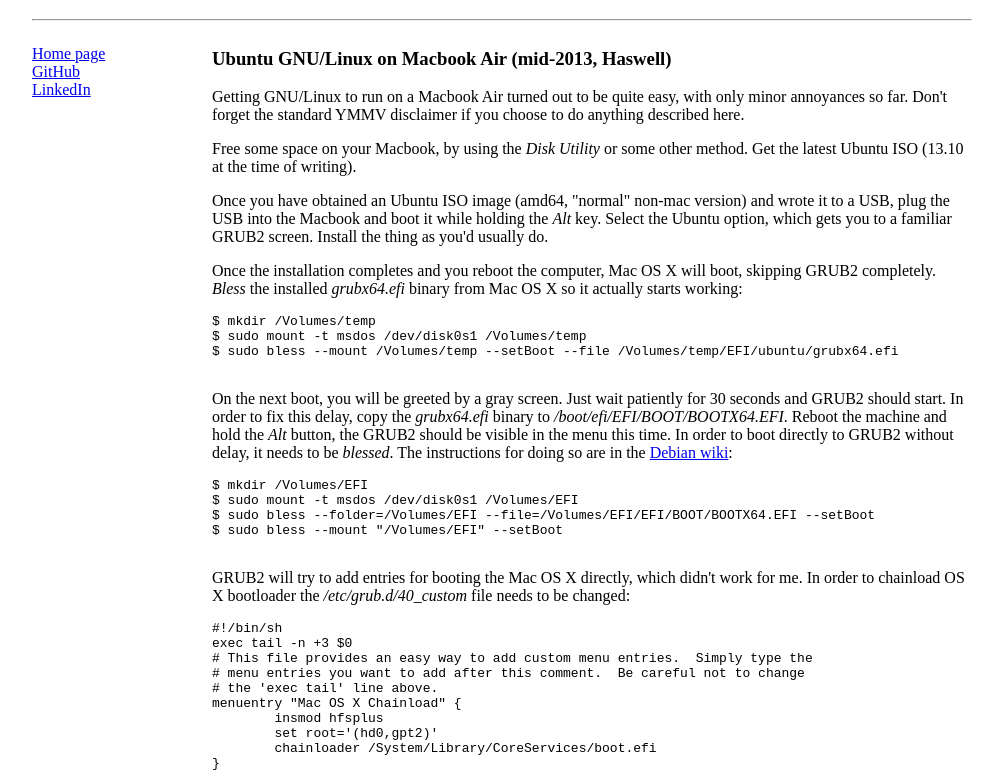
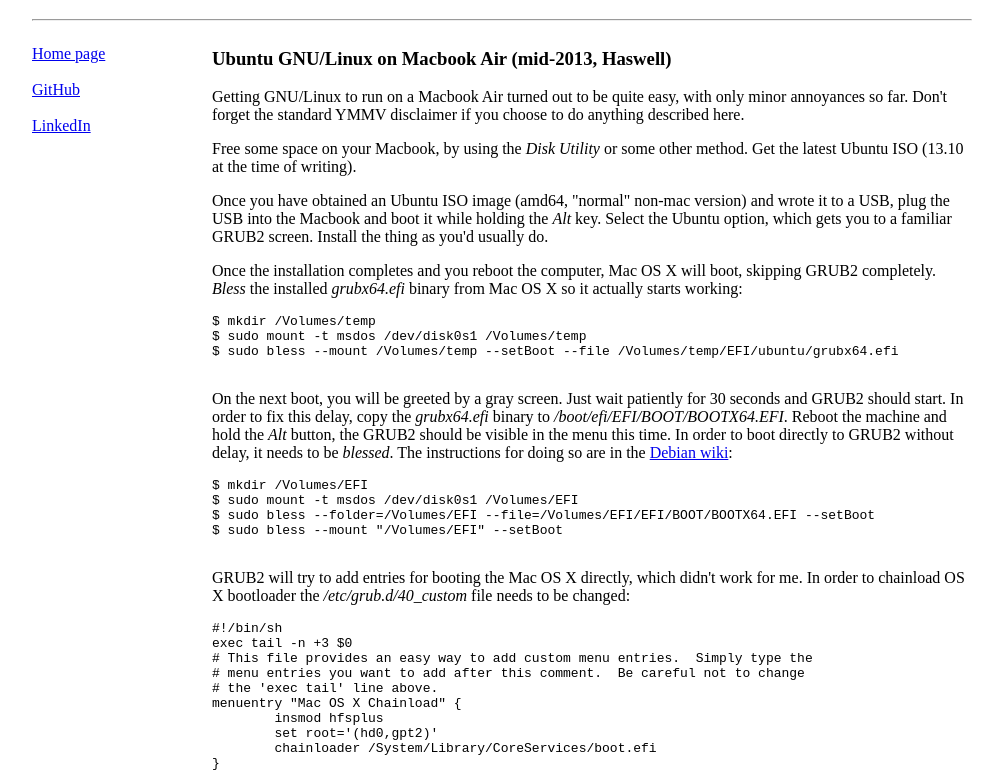
Before and after one commit to ivuk/ivuk.github.com, a plain HTML site: page mbair.html in a window 1280 px wide. Shown: the part 56-828 px from the top of the page, without its empty margins (138-1141 px from the left). Drawn offline with Linux system fonts and the light colour scheme.

Commit message:
Fix the sidebar for Macbook Air site as well

```diff
--- a/mbair.html
+++ b/mbair.html
@@ -21,8 +21,8 @@
 		</div>
 		<div class="three columns">
 			<p>
-			<a href="index.html">Home page</a><br />
-			<a href="https://github.com/ivuk">GitHub</a><br />
+			<a href="index.html">Home page</a><br /><br />
+			<a href="https://github.com/ivuk">GitHub</a><br /><br />
 			<a href="https://hr.linkedin.com/in/igorvuk">LinkedIn</a>
 			</p>
 		</div>
```
